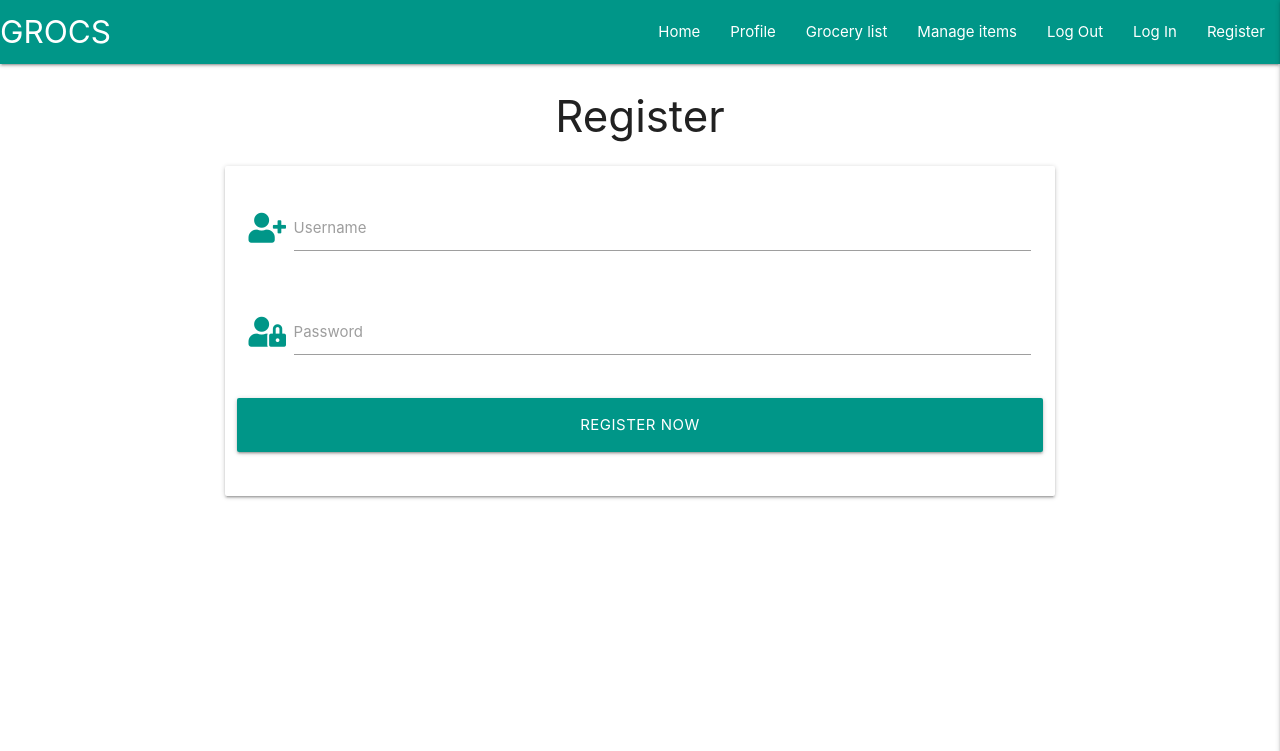
After one commit to Code-Institute-Submissions/jildourixt-grocs, a Flask app: page /register in a window 1280 px wide. The commit adds this page. Shown: the top 751 px of the page. Run offline with Flask 2, Linux system fonts and the light colour scheme; some libraries are stand-ins or nearby versions.

Commit message:
add registration page basis

```diff
--- a/app.py
+++ b/app.py
@@ -3,6 +3,7 @@ from flask import (Flask, flash, render_template,
 	redirect, request, session, url_for)
 from flask_pymongo import PyMongo
 from bson.objectid import ObjectId
+from werkzeug.security import generate_password_hash, check_password_hash
 if os.path.exists("env.py"):
 	import env
 
@@ -22,6 +23,9 @@ def get_items():
     items = mongo.db.items.find()
     return render_template("items.html", items=items)
 
+@app.route("/register", methods=["GET", "POST"])
+def register():
+	return render_template("registration.html")
 
 if __name__ == "__main__":
 	app.run(host=os.environ.get("IP"),
--- a/templates/base.html
+++ b/templates/base.html
@@ -15,7 +15,7 @@
 
 	<header>
         <!-- top navbar -->
-		<nav class="nav-extended text-shadow teal">
+		<nav class="nav-extended teal">
 			<div class="nav-wrapper">
 				<a href="{{ url_for('get_items') }}" class="brand-logo">GROCS</a>
 				<a href="#" data-target="mobile-demo" class="sidenav-trigger right"><i class="fas fa-bars"></i></a>
@@ -26,7 +26,7 @@
 					<li><a href="#">Manage items</a></li>
 					<li><a href="#">Log Out</a></li>
 					<li><a href="#">Log In</a></li>
-					<li><a href="#">Register</a></li>
+					<li><a href="{{ url_for('register') }}">Register</a></li>
 				</ul>
 			</div>
 		</nav>
@@ -40,7 +40,7 @@
             <li><a href="#">Manage items</a></li>
             <li><a href="#">Log Out</a></li>
             <li><a href="#">Log In</a></li>
-            <li><a href="#">Register</a></li>
+            <li><a href="{{ url_for('register') }}">Register</a></li>
 		</ul>
 	</header>
 
--- /dev/null
+++ b/templates/registration.html
@@ -0,0 +1,32 @@
+{% extends "base.html" %}
+{% block content %}
+<h3 class="center-align">Register</h3>
+<div class="row">
+    <form class="col s12 m8 offset-m2" method="POST" action="{{ url_for('register') }}">
+        <div class="card-panel">
+            <!-- username -->
+            <div class="row">
+                <div class="input-field col s12">
+                    <i class="fas fa-user-plus prefix teal-text"></i>
+                    <input id="username" name="username" type="text" class="validate">
+                    <label for="username">Username</label>
+                </div>
+            </div>
+            <!-- passowrd -->
+            <div class="row">
+                <div class="input-field col s12">
+                    <i class="fas fa-user-lock prefix teal-text"></i>
+                    <input id="password" name="password" type="password" class="validate">
+                    <label for="password">Password</label>
+                </div>
+            </div>
+            <!-- register -->
+            <div class="row">
+                <button type="submit" class="col s12 btn-large teal">
+                    Register now
+                </button>
+            </div>
+        </div>
+    </form>
+</div>
+{% endblock %}
```
